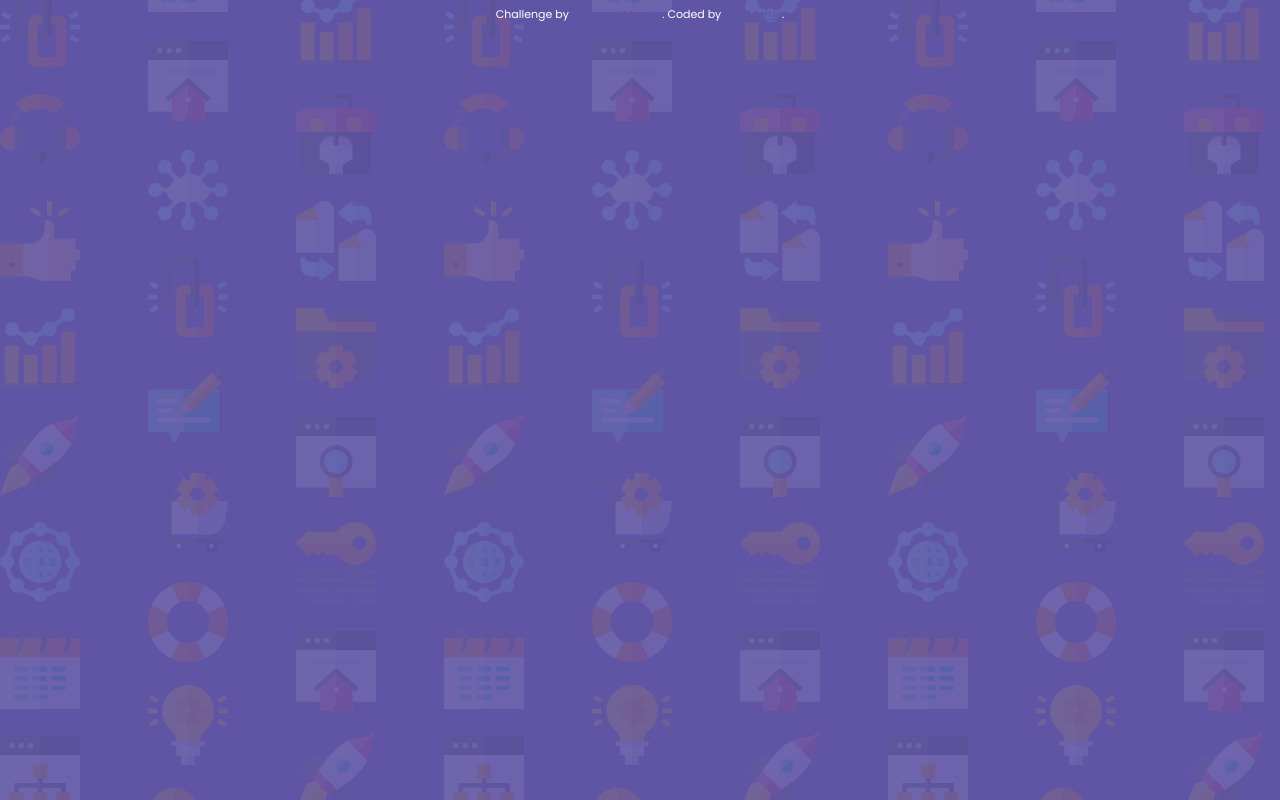
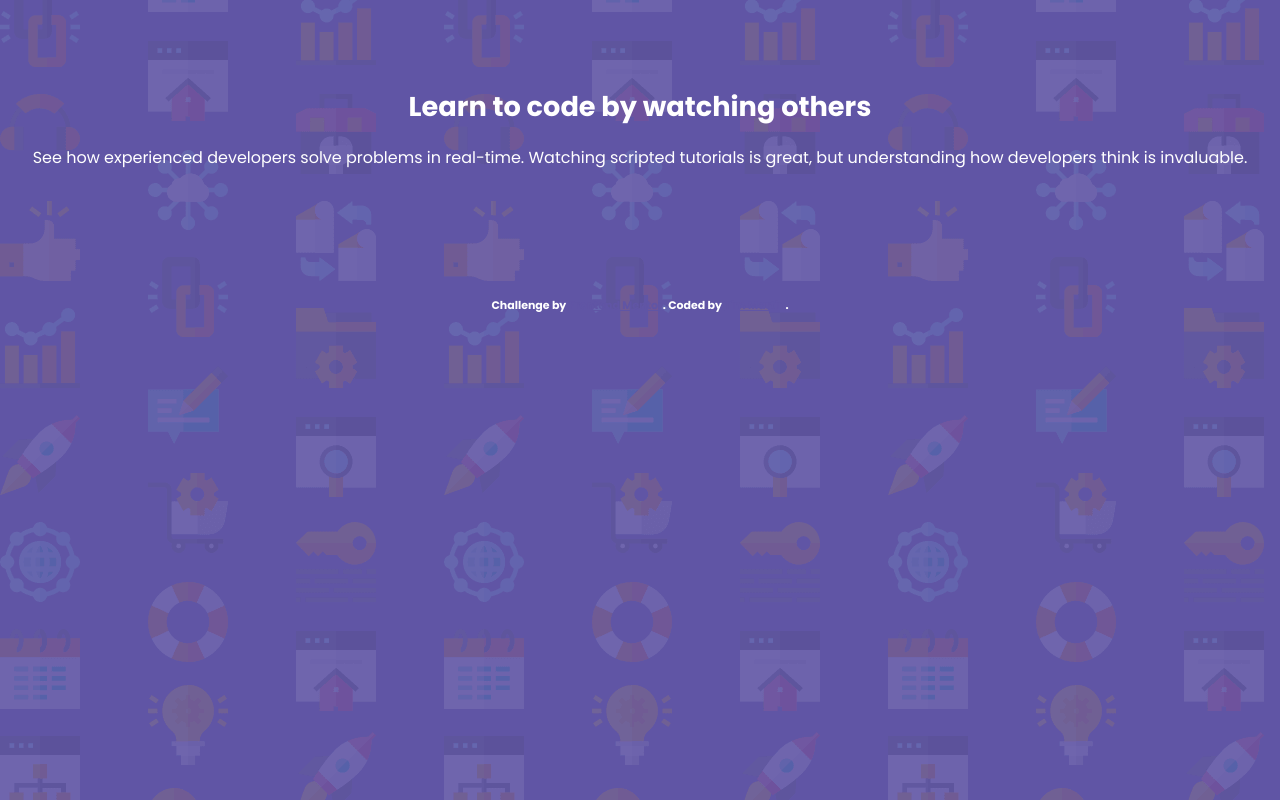
Before and after one commit to TimMartin13-Frontend-Mentor/intro-component-sign-up, a React (Create React App) app: page / in a window 1280 px wide. Built offline with nearby package versions, Linux system fonts and the light colour scheme.

Commit message:
Added the heading and copy

```diff
--- a/src/App.js
+++ b/src/App.js
@@ -2,6 +2,7 @@ import { ThemeProvider } from 'styled-components';
 import { GlobalStyle } from './styles';
 import './App.css';
 import Attribution from './components/Attribution';
+import Main from './components/Main';
 
 const theme = {
   red: "hsl(0, 100%, 74%)",
@@ -17,6 +18,7 @@ function App() {
     <div className="App">
       <ThemeProvider theme={ theme }>
         <GlobalStyle />
+        <Main />
         <Attribution />
       </ThemeProvider>
     </div>
@@ -24,11 +26,6 @@ function App() {
 }
 
 export default App;
-
-// Learn to code by watching others
-
-//   See how experienced developers solve problems in real-time. Watching scripted tutorials is great,
-//   but understanding how developers think is invaluable.
 
 //   Try it free 7 days then $20/mo. thereafter
 
--- a/src/components/Attribution/styles.js
+++ b/src/components/Attribution/styles.js
@@ -1,6 +1,6 @@
 import styled from 'styled-components';
 
-export const Text = styled.text`
+export const Text = styled.h6`
   font-size: 11px;
   text-align: center;
   color: ${props => props.theme.white};
--- /dev/null
+++ b/src/components/Main/index.js
@@ -0,0 +1,19 @@
+import React from "react";
+import { MainContainer, SectionContainer, Heading, Copy, FormContainer } from './styles';
+
+const Main = () => {
+  return (
+    <MainContainer>
+      <SectionContainer>
+        <Heading>Learn to code by watching others</Heading>
+        <Copy>See how experienced developers solve problems in real-time. Watching scripted tutorials is great, but understanding how developers think is invaluable.</Copy>
+      </SectionContainer>
+      <FormContainer>
+        {/* <Button />
+        <Form /> */}
+      </FormContainer>
+    </MainContainer>
+  )
+}
+
+export default Main;
--- /dev/null
+++ b/src/components/Main/styles.js
@@ -0,0 +1,27 @@
+import styled from "styled-components";
+
+export const MainContainer = styled.div`
+  display: flex;
+  flex-direction: column;
+  margin: 3rem 1.5rem;
+`
+
+export const SectionContainer = styled.div`
+  padding: 1.3rem 0;
+`
+
+export const Heading = styled.h1`
+  font-size: 1.7rem;
+  font-weight: 700;
+  line-height: 2.5rem;
+  color: ${props => props.theme.white};
+  `
+
+  export const Copy = styled.p`
+  line-height: 1.6rem;
+  color: ${props => props.theme.white};
+`
+
+export const FormContainer = styled.div`
+  padding: 1.3rem 0;
+`
```
